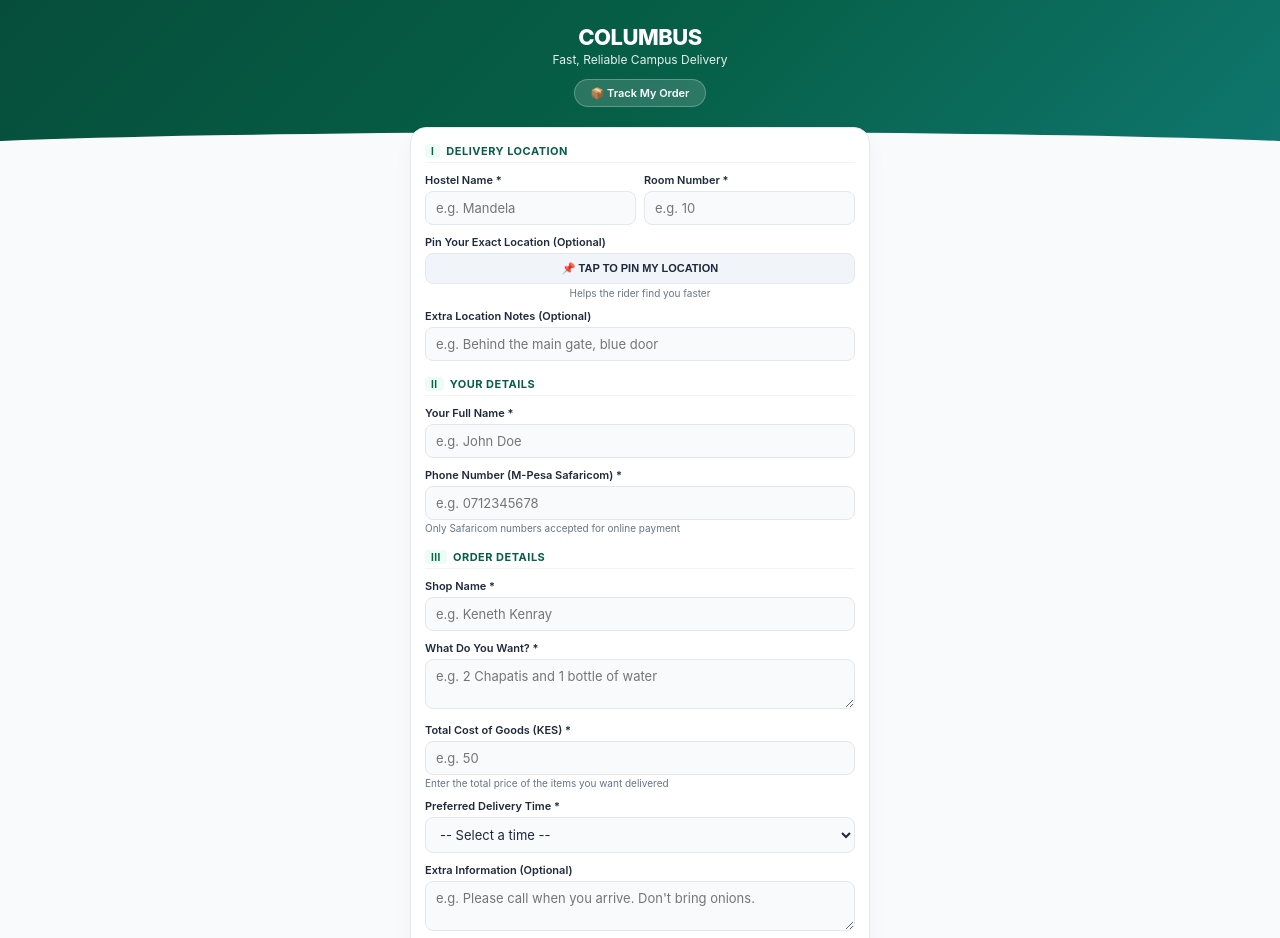
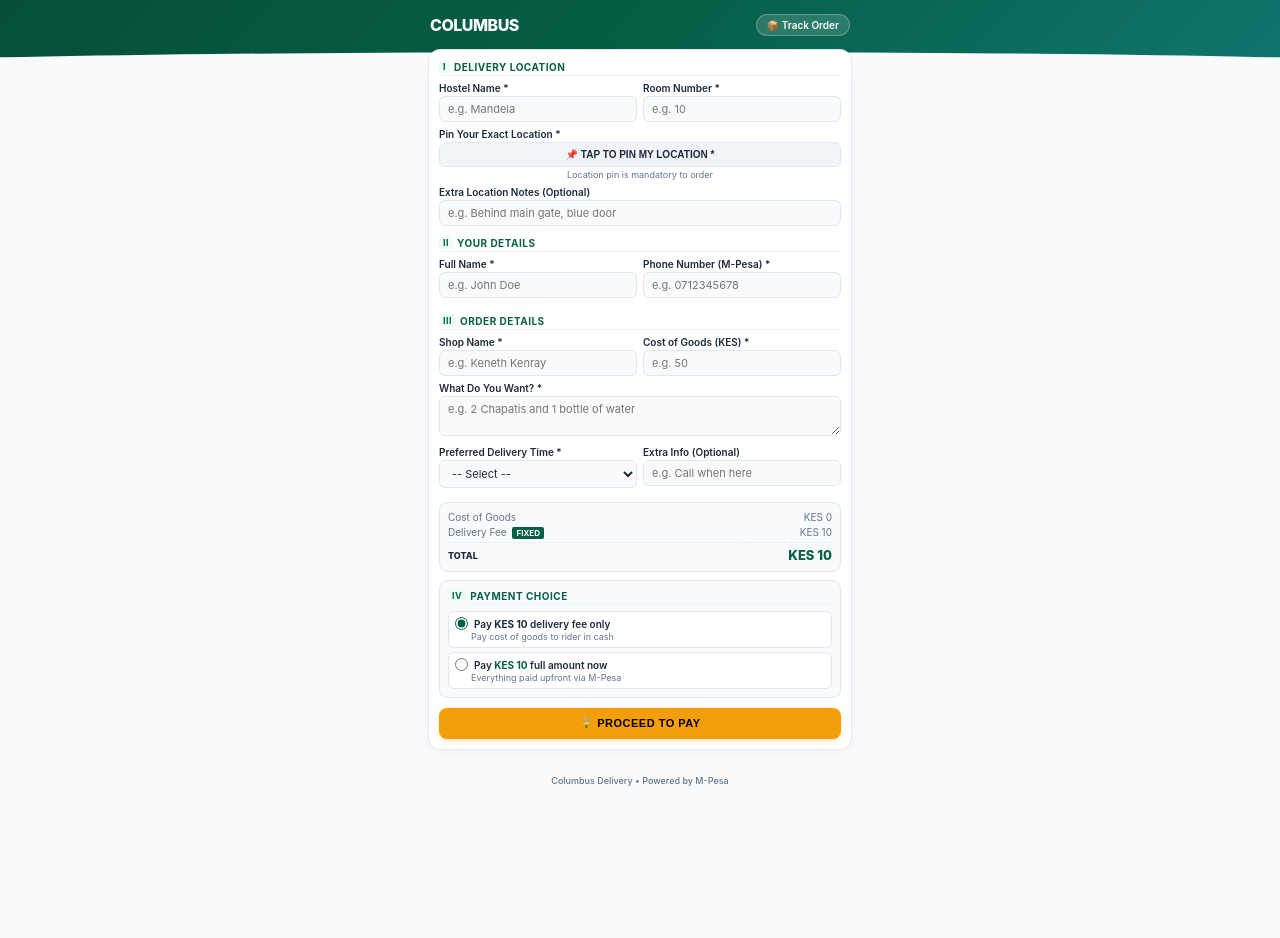
Before and after one commit to kirwarooney/colombus, a website: page public/index.html in a window 1280 px wide. Shown: the top 938 px of the page. After the commit the page ends 800 px from the top, so only its background shows below. Drawn offline with Linux system fonts and the light colour scheme; no server answers.

Commit message:
Update index.html

```diff
--- a/public/index.html
+++ b/public/index.html
@@ -26,11 +26,11 @@
       -webkit-font-smoothing: antialiased;
     }
 
-    /* Compact Header */
+    /* Ultra-Compact Header */
     .hero {
       background: linear-gradient(135deg, #064e3b 0%, #065f46 50%, #0f766e 100%);
       color: #fff;
-      padding: 24px 15px 45px;
+      padding: 14px 10px 28px;
       text-align: center;
       position: relative;
       overflow: hidden;
@@ -39,146 +39,132 @@
       content: '';
       position: absolute;
       bottom: 0; left: 0; right: 0;
-      height: 20px;
+      height: 12px;
       background: var(--bg);
       clip-path: ellipse(60% 100% at 50% 100%);
     }
-    .hero-content { position: relative; z-index: 1; max-width: 450px; margin: 0 auto; }
+    .hero-content { position: relative; z-index: 1; max-width: 420px; margin: 0 auto; display: flex; align-items: center; justify-content: space-between; }
     .hero h1 {
-      font-size: 22px;
+      font-size: 16px;
       font-weight: 800;
       letter-spacing: -0.5px;
-      margin-bottom: 2px;
       text-transform: uppercase;
     }
-    .hero .subtitle {
-      font-size: 12px;
-      opacity: 0.9;
-      font-weight: 400;
-      margin-bottom: 12px;
-    }
+    .hero .subtitle { display: none; }
     .track-link {
-      display: inline-flex;
-      align-items: center;
-      gap: 4px;
       color: #fff;
       background: rgba(255, 255, 255, 0.15);
       backdrop-filter: blur(8px);
       text-decoration: none;
       border: 1px solid rgba(255, 255, 255, 0.25);
-      padding: 6px 16px;
+      padding: 4px 10px;
       border-radius: 99px;
-      font-size: 11px;
+      font-size: 10px;
       font-weight: 600;
-      transition: all 0.2s ease;
     }
-    .track-link:hover { background: rgba(255, 255, 255, 0.25); }
 
-    /* Compact 0.75 Scale Wrapper */
+    /* Half Screen Compact Layout */
     .container {
-      padding: 0 10px 30px;
-      max-width: 480px;
-      margin: -25px auto 0;
+      padding: 0 8px 15px;
+      max-width: 440px;
+      margin: -15px auto 0;
       position: relative;
       z-index: 2;
     }
     .card {
       background: var(--card-bg);
-      border-radius: 16px;
-      padding: 16px 14px;
-      box-shadow: 0 8px 25px -5px rgba(0, 0, 0, 0.06);
+      border-radius: 12px;
+      padding: 10px;
+      box-shadow: 0 4px 15px -3px rgba(0, 0, 0, 0.05);
       border: 1px solid var(--border);
     }
 
     .section-title {
-      font-size: 11px;
+      font-size: 10px;
       text-transform: uppercase;
       letter-spacing: 0.5px;
       color: var(--primary);
       font-weight: 700;
-      margin: 16px 0 10px;
-      padding-bottom: 4px;
+      margin: 10px 0 6px;
+      padding-bottom: 2px;
       border-bottom: 1px solid #f1f5f9;
       display: flex;
       align-items: center;
-      gap: 6px;
+      gap: 4px;
     }
     .section-title:first-child { margin-top: 0; }
     .section-title span {
       background: #ecfdf5;
       color: var(--primary);
-      font-size: 10px;
-      padding: 1px 6px;
-      border-radius: 4px;
+      font-size: 9px;
+      padding: 1px 4px;
+      border-radius: 3px;
     }
 
     label {
       display: block;
       font-weight: 600;
-      margin-bottom: 4px;
-      font-size: 11px;
+      margin-bottom: 2px;
+      font-size: 10px;
       color: var(--text);
     }
     input, textarea, select {
       width: 100%;
-      padding: 8px 10px;
+      padding: 5px 8px;
       border: 1px solid var(--border);
-      border-radius: 8px;
-      font-size: 13px;
+      border-radius: 6px;
+      font-size: 11px;
       background: #f8fafc;
       font-family: inherit;
-      transition: all 0.2s;
       color: var(--text);
     }
     input:focus, textarea:focus, select:focus {
       outline: none;
       border-color: var(--primary);
       background: #fff;
-      box-shadow: 0 0 0 2px rgba(6, 95, 70, 0.12);
+      box-shadow: 0 0 0 2px rgba(6, 95, 70, 0.1);
     }
-    textarea { resize: vertical; min-height: 50px; }
+    textarea { resize: vertical; min-height: 32px; }
 
-    .form-group { margin-bottom: 10px; }
-    .form-row { display: flex; gap: 8px; }
+    .form-group { margin-bottom: 6px; }
+    .form-row { display: flex; gap: 6px; }
     .form-row .form-group { flex: 1; }
-    .hint { font-size: 10px; color: var(--text-muted); margin-top: 2px; }
+    .hint { font-size: 9px; color: var(--text-muted); margin-top: 1px; }
 
     .pin-btn {
       width: 100%;
-      padding: 8px;
+      padding: 6px;
       background: #f1f5f9;
       color: var(--text);
       border: 1px solid var(--border);
-      border-radius: 8px;
-      font-size: 11px;
+      border-radius: 6px;
+      font-size: 10px;
       font-weight: 600;
       cursor: pointer;
-      transition: all 0.2s;
     }
-    .pin-btn:hover { background: #e2e8f0; }
     .pin-btn.success { background: #dcfce7; color: #15803d; border-color: #86efac; }
-    .pin-status { font-size: 10px; color: var(--text-muted); margin-top: 3px; text-align: center; }
+    .pin-status { font-size: 9px; color: var(--text-muted); margin-top: 2px; text-align: center; }
 
     /* Summary Card */
     .summary {
       background: #f8fafc;
       border: 1px solid var(--border);
-      border-radius: 10px;
-      padding: 12px;
-      margin-top: 14px;
+      border-radius: 8px;
+      padding: 8px;
+      margin-top: 8px;
     }
-    .summary-row { display: flex; justify-content: space-between; font-size: 12px; margin-bottom: 6px; color: var(--text-muted); }
+    .summary-row { display: flex; justify-content: space-between; font-size: 10px; margin-bottom: 3px; color: var(--text-muted); }
     .summary-row.total {
-      font-size: 16px;
+      font-size: 13px;
       font-weight: 800;
       color: var(--primary);
       border-top: 1px dashed var(--border);
-      padding-top: 8px;
-      margin-top: 8px;
+      padding-top: 4px;
+      margin-top: 4px;
       margin-bottom: 0;
     }
     .summary-row.total span:first-child {
-      font-size: 11px;
+      font-size: 9px;
       text-transform: uppercase;
       color: var(--text);
       align-self: center;
@@ -186,53 +172,51 @@
     .badge {
       background: #065f46;
       color: #fff;
-      font-size: 9px;
-      padding: 1px 5px;
-      border-radius: 3px;
-      margin-left: 4px;
+      font-size: 8px;
+      padding: 1px 4px;
+      border-radius: 2px;
+      margin-left: 3px;
       font-weight: 700;
     }
 
     /* Payment Options Card */
     .payment-options {
-      margin-top: 12px;
-      padding: 12px;
+      margin-top: 8px;
+      padding: 8px;
       background: #f8fafc;
       border: 1px solid var(--border);
-      border-radius: 10px;
+      border-radius: 8px;
     }
-    .payment-options .section-title { margin-top: 0; font-size: 11px; }
+    .payment-options .section-title { margin-top: 0; font-size: 10px; }
     .payment-option-card {
       background: #fff;
       border: 1px solid var(--border);
-      border-radius: 8px;
-      padding: 8px;
-      margin-bottom: 6px;
+      border-radius: 6px;
+      padding: 5px 6px;
+      margin-bottom: 4px;
       cursor: pointer;
-      transition: all 0.2s;
     }
     .payment-option-card:last-child { margin-bottom: 0; }
-    .payment-option-card:hover { border-color: var(--primary); }
     .payment-options label {
       display: flex;
       align-items: center;
-      gap: 8px;
+      gap: 6px;
       font-weight: 600;
       margin-bottom: 0;
       cursor: pointer;
       color: var(--text);
-      font-size: 12px;
+      font-size: 10px;
     }
     .payment-options input[type="radio"] {
       width: auto;
-      transform: scale(1.1);
+      transform: scale(1.0);
       accent-color: var(--primary);
     }
     .payment-options .option-desc {
-      font-size: 10px;
+      font-size: 9px;
       color: var(--text-muted);
-      margin-left: 20px;
-      margin-top: 2px;
+      margin-left: 16px;
+      margin-top: 1px;
     }
 
     .btn-pay {
@@ -240,37 +224,34 @@
       background: var(--accent);
       color: #000;
       border: none;
-      padding: 12px;
-      font-size: 13px;
+      padding: 9px;
+      font-size: 11px;
       font-weight: 700;
       letter-spacing: 0.5px;
       text-transform: uppercase;
-      border-radius: 10px;
-      margin-top: 14px;
+      border-radius: 8px;
+      margin-top: 10px;
       cursor: pointer;
-      box-shadow: 0 3px 10px rgba(245, 158, 11, 0.3);
-      transition: all 0.2s;
+      box-shadow: 0 2px 6px rgba(245, 158, 11, 0.25);
     }
-    .btn-pay:hover { background: var(--accent-hover); }
-    .btn-pay:active { transform: translateY(0); }
     .btn-pay:disabled { opacity: 0.6; cursor: not-allowed; }
 
     /* Result States */
-    .result { text-align: center; margin-top: 12px; padding: 12px; border-radius: 10px; display: none; }
+    .result { text-align: center; margin-top: 8px; padding: 8px; border-radius: 8px; display: none; }
     .result.success { background: #ecfdf5; color: #065f46; border: 1px solid #a7f3d0; }
     .result.error { background: #fef2f2; color: #991b1b; border: 1px solid #fecaca; }
     .result.loading { background: #eff6ff; color: #1e40af; border: 1px solid #bfdbfe; }
     .result.warning { background: #fffbeb; color: #92400e; border: 1px solid #fde68a; }
-    .result .icon { font-size: 22px; display: block; margin-bottom: 4px; }
-    .result .title { font-size: 13px; font-weight: 700; margin-bottom: 2px; }
-    .result .msg { font-size: 11px; line-height: 1.4; }
+    .result .icon { font-size: 18px; display: block; margin-bottom: 2px; }
+    .result .title { font-size: 11px; font-weight: 700; margin-bottom: 1px; }
+    .result .msg { font-size: 10px; line-height: 1.3; }
 
     /* Footer */
     .footer {
       text-align: center;
-      padding: 15px 10px;
+      padding: 10px 5px;
       color: var(--text-muted);
-      font-size: 10px;
+      font-size: 9px;
       font-weight: 500;
     }
   </style>
@@ -279,8 +260,7 @@
   <div class="hero">
     <div class="hero-content">
       <h1 id="businessName">COLUMBUS</h1>
-      <div class="subtitle" id="footerMessage">Fast, Reliable Campus Delivery</div>
-      <a href="/track.html" class="track-link">📦 Track My Order</a>
+      <a href="/track.html" class="track-link">📦 Track Order</a>
     </div>
   </div>
 
@@ -300,34 +280,41 @@
       </div>
 
       <div class="form-group">
-        <label>Pin Your Exact Location (Optional)</label>
-        <button class="pin-btn" id="pinBtn" onclick="pinLocation()">📌 TAP TO PIN MY LOCATION</button>
-        <div class="pin-status" id="pinStatus">Helps the rider find you faster</div>
+        <label>Pin Your Exact Location *</label>
+        <button class="pin-btn" id="pinBtn" onclick="pinLocation()">📌 TAP TO PIN MY LOCATION *</button>
+        <div class="pin-status" id="pinStatus">Location pin is mandatory to order</div>
       </div>
 
       <div class="form-group">
         <label>Extra Location Notes (Optional)</label>
-        <input id="locationPin" type="text" placeholder="e.g. Behind the main gate, blue door">
+        <input id="locationPin" type="text" placeholder="e.g. Behind main gate, blue door">
       </div>
 
       <div class="section-title"><span>II</span> Your Details</div>
 
+      <div class="form-row">
         <div class="form-group">
-        <label>Your Full Name *</label>
+          <label>Full Name *</label>
           <input id="customerName" type="text" placeholder="e.g. John Doe">
         </div>
 
         <div class="form-group">
-        <label>Phone Number (M-Pesa Safaricom) *</label>
+          <label>Phone Number (M-Pesa) *</label>
           <input id="phone" type="tel" placeholder="e.g. 0712345678">
-        <div class="hint">Only Safaricom numbers accepted for online payment</div>
+        </div>
       </div>
 
       <div class="section-title"><span>III</span> Order Details</div>
 
+      <div class="form-row">
         <div class="form-group">
           <label>Shop Name *</label>
           <input id="shopName" type="text" placeholder="e.g. Keneth Kenray">
+        </div>
+        <div class="form-group">
+          <label>Cost of Goods (KES) *</label>
+          <input id="goodsAmount" type="number" placeholder="e.g. 50" oninput="calculateTotal()">
+        </div>
       </div>
 
       <div class="form-group">
@@ -335,29 +322,21 @@
         <textarea id="itemDescription" placeholder="e.g. 2 Chapatis and 1 bottle of water"></textarea>
       </div>
 
-      <div class="form-group">
-        <label>Total Cost of Goods (KES) *</label>
-        <input id="goodsAmount" type="number" placeholder="e.g. 50" oninput="calculateTotal()">
-        <div class="hint">Enter the total price of the items you want delivered</div>
-      </div>
-
+      <div class="form-row">
         <div class="form-group">
           <label>Preferred Delivery Time *</label>
           <select id="deliveryTime">
-          <option value="">-- Select a time --</option>
+            <option value="">-- Select --</option>
             <option value="As soon as possible">⚡ As soon as possible</option>
-          <option value="Within 30 minutes">⏱️ Within 30 minutes</option>
+            <option value="Within 30 minutes">⏱️ Within 30 min</option>
             <option value="Within 1 hour">🕐 Within 1 hour</option>
-          <option value="Within 2 hours">🕑 Within 2 hours</option>
             <option value="This evening">🌆 This evening</option>
-          <option value="Tomorrow morning">🌅 Tomorrow morning</option>
-          <option value="Tomorrow afternoon">☀️ Tomorrow afternoon</option>
           </select>
         </div>
-
         <div class="form-group">
-        <label>Extra Information (Optional)</label>
-        <textarea id="extraInfo" placeholder="e.g. Please call when you arrive. Don't bring onions."></textarea>
+          <label>Extra Info (Optional)</label>
+          <input id="extraInfo" type="text" placeholder="e.g. Call when here">
+        </div>
       </div>
 
       <div class="summary">
@@ -383,7 +362,7 @@
             <input type="radio" name="paymentOption" value="delivery_only" checked onchange="calculateTotal()">
             <span>Pay <b>KES 10</b> delivery fee only</span>
           </label>
-          <div class="option-desc">You will pay the cost of goods to the rider in cash</div>
+          <div class="option-desc">Pay cost of goods to rider in cash</div>
         </div>
 
         <div class="payment-option-card">
@@ -391,7 +370,7 @@
             <input type="radio" name="paymentOption" value="full_payment" onchange="calculateTotal()">
             <span>Pay <b id="fullPaymentLabel" style="color:var(--primary);">KES 10</b> full amount now</span>
           </label>
-          <div class="option-desc">Everything is paid upfront via M-Pesa. Clean and simple.</div>
+          <div class="option-desc">Everything paid upfront via M-Pesa</div>
         </div>
       </div>
 
@@ -417,7 +396,6 @@
         if (data.success) {
           DELIVERY_FEE = Number(data.settings.deliveryFee) || 10;
           document.getElementById('businessName').innerText = data.settings.businessName.toUpperCase();
-          document.getElementById('footerMessage').innerText = data.settings.footerMessage;
           document.getElementById('deliveryFeeDisplay').innerText = 'KES ' + DELIVERY_FEE;
           calculateTotal();
         }
@@ -431,7 +409,7 @@
         status.innerText = "❌ Location not supported on this device.";
         return;
       }
-      status.innerText = "📡 Getting your location...";
+      status.innerText = "📡 Getting location...";
       btn.disabled = true;
       navigator.geolocation.getCurrentPosition(
         (position) => {
@@ -439,11 +417,11 @@
           userLongitude = position.coords.longitude;
           btn.classList.add('success');
           btn.innerText = "✅ LOCATION PINNED";
-          status.innerText = `📍 Lat: ${userLatitude.toFixed(5)}, Long: ${userLongitude.toFixed(5)}`;
+          status.innerText = `📍 Lat: ${userLatitude.toFixed(4)}, Long: ${userLongitude.toFixed(4)}`;
           btn.disabled = false;
         },
         (error) => {
-          status.innerText = "❌ Could not get location. Please enable GPS.";
+          status.innerText = "❌ Could not get location. Enable GPS.";
           btn.disabled = false;
         },
         { enableHighAccuracy: true, timeout: 10000 }
@@ -499,19 +477,19 @@
 
           if (data.success && data.status === 'Paid') {
             clearInterval(pollInterval);
-            resetPayButton(); // Unlock button for new order
+            resetPayButton();
             showResult('✅', 'Payment Confirmed',
               `Your order has been placed successfully. You have paid <b>KES ${amountToCharge}</b>.${paymentOption === 'delivery_only' ? ' Please have <b>KES ' + data.goodsAmount + '</b> ready for the rider.' : ''} We will contact you shortly.`,
               'success');
           } else if (data.success && data.status === 'Failed') {
             clearInterval(pollInterval);
-            resetPayButton(); // 👈 FIX: Unlock button on failure so customer can try again!
+            resetPayButton();
             showResult('❌', 'Payment Not Completed',
               `Your order was <b>NOT placed</b>. You cancelled or the M-Pesa prompt timed out. Please tap the button again and enter your M-Pesa PIN to confirm. If you need help, contact us directly.`,
               'error');
           } else if (elapsed >= maxWait) {
             clearInterval(pollInterval);
-            resetPayButton(); // 👈 FIX: Unlock button on timeout
+            resetPayButton();
             showResult('⏱️', 'No Response Received',
               `We did not receive confirmation from M-Pesa. If you entered your PIN, please wait a moment and check your M-Pesa messages. If you did not complete payment, your order was <b>NOT placed</b>. Please try again.`,
               'warning');
@@ -535,6 +513,12 @@
       const locationPin = document.getElementById('locationPin').value;
       const paymentOption = document.querySelector('input[name="paymentOption"]:checked').value;
 
+      // Mandatory GPS location check
+      if (userLatitude === null || userLongitude === null) {
+        showResult('📍', 'Location Pin Required', 'Please tap "TAP TO PIN MY LOCATION" to capture your exact GPS coordinates before placing your order.', 'warning');
+        return;
+      }
+
       if (!hostel || !room || !customerName || !shopName || !phone || !itemDescription || !goodsAmount || !deliveryTime) {
         showResult('⚠️', 'Missing Information', 'Please fill in all required fields marked with *', 'warning');
         return;
@@ -549,7 +533,7 @@
       const isSafaricom = safaricomPrefixes.some(p => normalizedPhone.startsWith(p));
 
       if (!isSafaricom) {
-        showResult('⚠️', 'M-Pesa Only', 'We currently accept only Safaricom M-Pesa numbers for online payments. Please enter a Safaricom number, or pay cash on delivery.', 'warning');
+        showResult('⚠️', 'M-Pesa Only', 'We currently accept only Safaricom M-Pesa numbers for online payments. Please enter a Safaricom number.', 'warning');
         return;
       }
 
@@ -581,14 +565,13 @@
         const data = await response.json();
 
         if (data.success && data.orderId) {
-          // Start polling for real status
           startPolling(data.orderId, amountToCharge, paymentOption);
         } else {
-          resetPayButton(); // 👈 FIX: Unlock button on server error
+          resetPayButton();
           showResult('❌', 'Failed to Send Prompt', 'There was a problem sending the M-Pesa prompt. Please try again or contact us.', 'error');
         }
       } catch (error) {
-        resetPayButton(); // 👈 FIX: Unlock button on network error
+        resetPayButton();
         showResult('❌', 'Network Error', 'Could not reach the server. Please check your internet and try again.', 'error');
       }
     }
```
Lines whose indentation alone changed are shown as unchanged.
